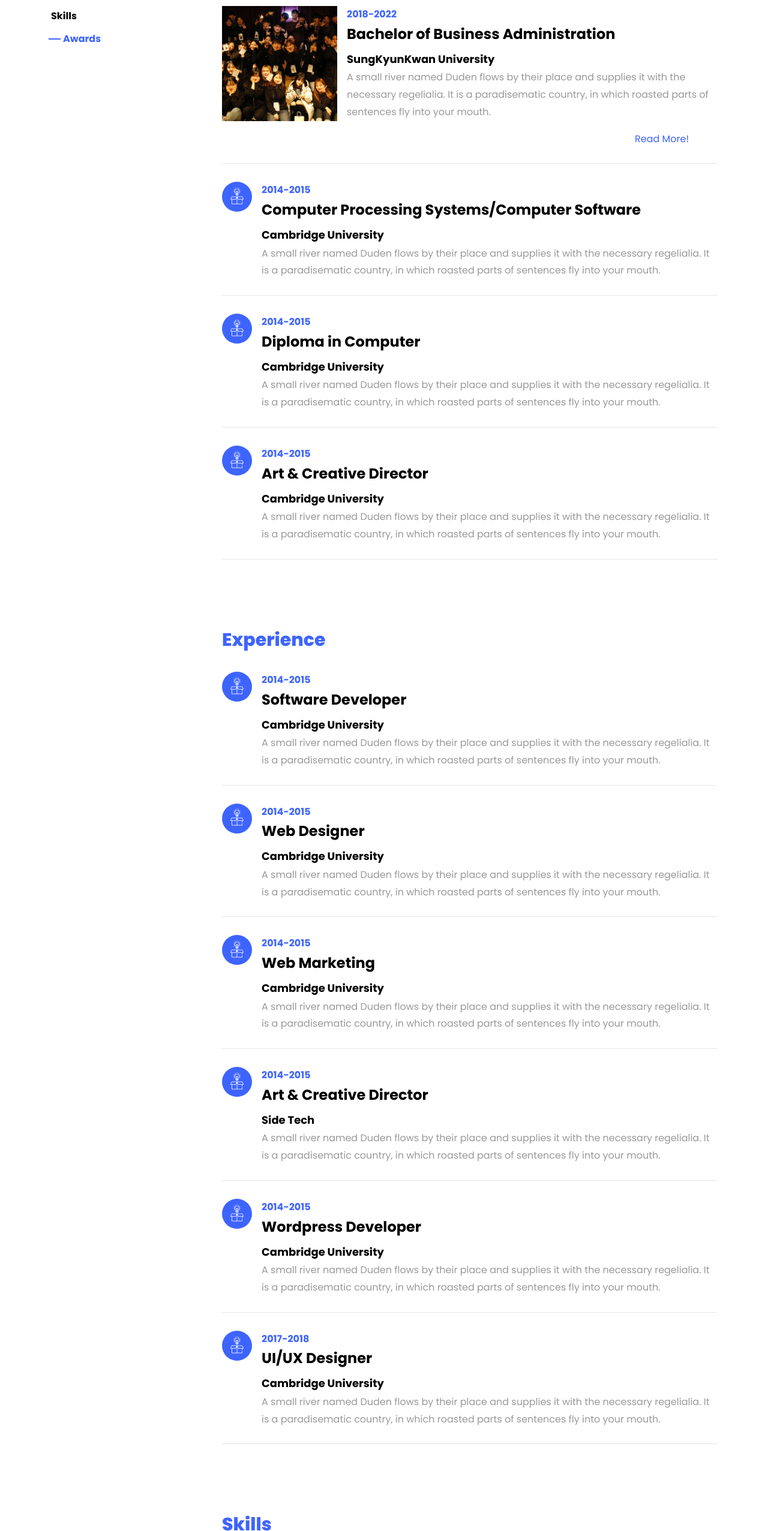
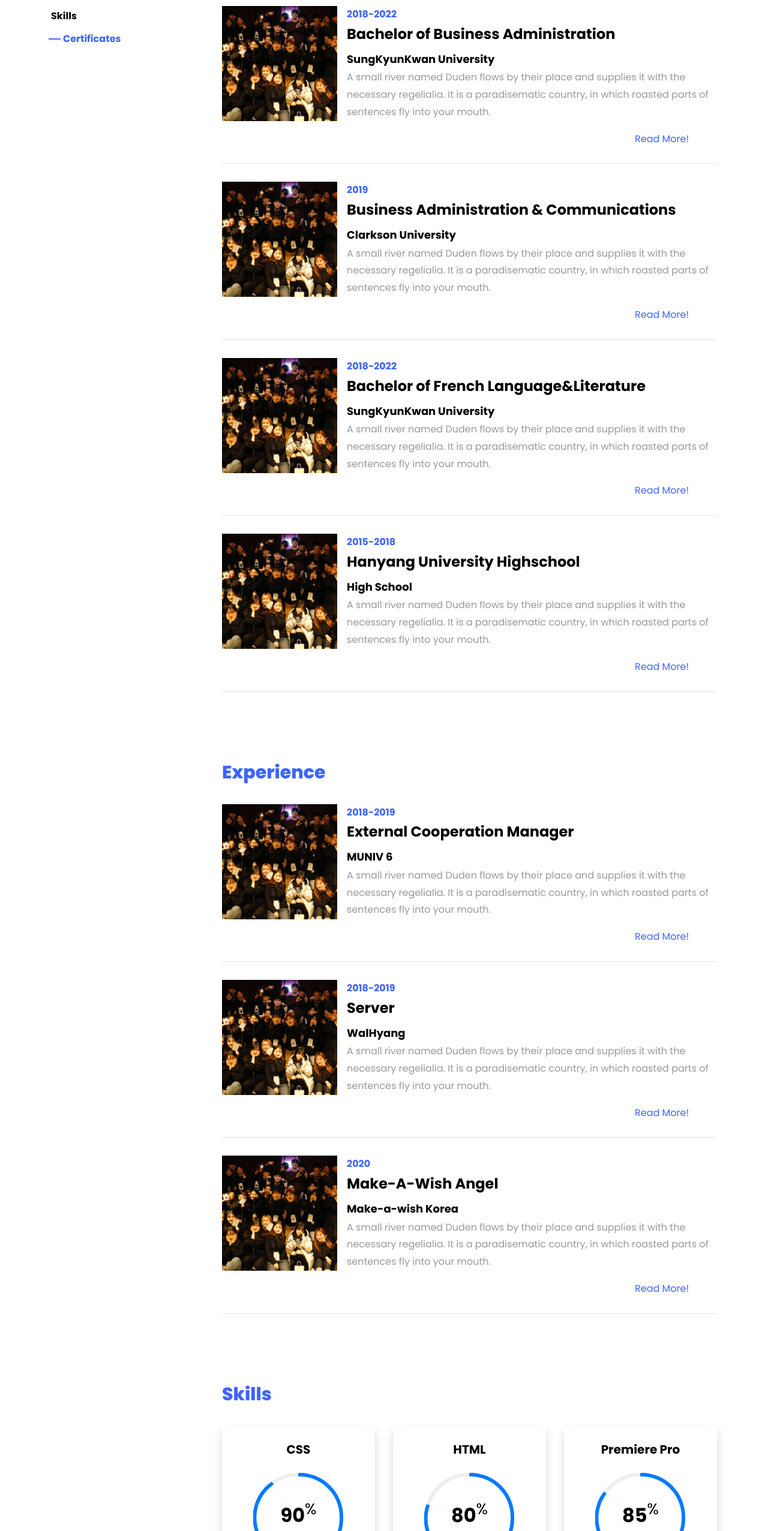
Before and after one commit to jeewon613/finalproject, a plain HTML site: page index.html in a window 1280 px wide. Shown: the part 2341-4894 px from the top of the page at 60% size. Drawn offline with Linux system fonts and the light colour scheme; files whose address does not match are found by name.

Commit message:
resumetemplate

```diff
--- a/index.html
+++ b/index.html
@@ -200,7 +200,7 @@
 					      <li><a href="#page-1">Education</a></li>
 					      <li><a href="#page-2">Experience</a></li>
 					      <li><a href="#page-3">Skills</a></li>
-					      <li><a href="#page-4">Awards</a></li>
+					      <li><a href="#page-4">Certificates</a></li>
 					    </ul>
 					  </nav>
 					</div>
@@ -220,36 +220,39 @@
             		</div>
 	    				</div>
               <div class="resume-wrap d-flex ftco-animate">
-	    					<div class="icon d-flex align-items-center justify-content-center">
-					    		<span class="flaticon-ideas"></span>
+                <div class="img1">
+                  <img class="img11" src="images/muniv1.jpg">
                 </div>
                 <div class="text pl-3">
-		    					<span class="date">2014-2015</span>
-		    					<h2>Computer Processing Systems/Computer Software</h2>
-		    					<span class="position">Cambridge University</span>
+                  <span class="date">2019</span>
+                  <h2>Business Administration & Communications </h2>
+                  <span class="position">Clarkson University</span>
                   <p>A small river named Duden flows by their place and supplies it with the necessary regelialia. It is a paradisematic country, in which roasted parts of sentences fly into your mouth.</p>
+                  <a href="#projects-section" ><p class="readmorebtn">Read More! </p></a>
                 </div>
               </div>
               <div class="resume-wrap d-flex ftco-animate">
-	    					<div class="icon d-flex align-items-center justify-content-center">
-					    		<span class="flaticon-ideas"></span>
+					    	<div class="img1">
+					    		<img class="img11" src="images/muniv1.jpg">
 					    	</div>
 					    	<div class="text pl-3">
-		    					<span class="date">2014-2015</span>
-		    					<h2>Diploma in Computer</h2>
-		    					<span class="position">Cambridge University</span>
+		    					<span class="date">2018-2022</span>
+		    					<h2>Bachelor of French Language&Literature</h2>
+		    					<span class="position">SungKyunKwan University</span>
 		    					<p>A small river named Duden flows by their place and supplies it with the necessary regelialia. It is a paradisematic country, in which roasted parts of sentences fly into your mouth.</p>
+                  <a href="#projects-section" ><p class="readmorebtn">Read More! </p></a>
             		</div>
 	    				</div>
               <div class="resume-wrap d-flex ftco-animate">
-	    					<div class="icon d-flex align-items-center justify-content-center">
-					    		<span class="flaticon-ideas"></span>
+					    	<div class="img1">
+					    		<img class="img11" src="images/muniv1.jpg">
 					    	</div>
 					    	<div class="text pl-3">
-		    					<span class="date">2014-2015</span>
-		    					<h2>Art &amp; Creative Director</h2>
-		    					<span class="position">Cambridge University</span>
+		    					<span class="date">2015-2018</span>
+		    					<h2>Hanyang University Highschool</h2>
+		    					<span class="position">High School</span>
 		    					<p>A small river named Duden flows by their place and supplies it with the necessary regelialia. It is a paradisematic country, in which roasted parts of sentences fly into your mouth.</p>
+                  <a href="#projects-section" ><p class="readmorebtn">Read More! </p></a>
             		</div>
 	    				</div>
 					  </div>
@@ -257,71 +260,43 @@
 					  <div id="page-2" class= "page two">
 					  	<h2 class="heading">Experience</h2>
               <div class="resume-wrap d-flex ftco-animate">
-					    	<div class="icon d-flex align-items-center justify-content-center">
-					    		<span class="flaticon-ideas"></span>
+					    	<div class="img1">
+					    		<img class="img11" src="images/muniv1.jpg">
 					    	</div>
 					    	<div class="text pl-3">
-		    					<span class="date">2014-2015</span>
-		    					<h2>Software Developer</h2>
-		    					<span class="position">Cambridge University</span>
+		    					<span class="date">2018-2019</span>
+		    					<h2>External Cooperation Manager </h2>
+		    					<span class="position">MUNIV 6</span>
 		    					<p>A small river named Duden flows by their place and supplies it with the necessary regelialia. It is a paradisematic country, in which roasted parts of sentences fly into your mouth.</p>
+                  <a href="#projects-section" ><p class="readmorebtn">Read More! </p></a>
             		</div>
 	    				</div>
               <div class="resume-wrap d-flex ftco-animate">
-	    					<div class="icon d-flex align-items-center justify-content-center">
-					    		<span class="flaticon-ideas"></span>
+					    	<div class="img1">
+					    		<img class="img11" src="images/muniv1.jpg">
 					    	</div>
 					    	<div class="text pl-3">
-		    					<span class="date">2014-2015</span>
-		    					<h2>Web Designer</h2>
-		    					<span class="position">Cambridge University</span>
+		    					<span class="date">2018-2019</span>
+		    					<h2>Server</h2>
+		    					<span class="position">WalHyang</span>
 		    					<p>A small river named Duden flows by their place and supplies it with the necessary regelialia. It is a paradisematic country, in which roasted parts of sentences fly into your mouth.</p>
+                  <a href="#projects-section" ><p class="readmorebtn">Read More! </p></a>
             		</div>
 	    				</div>
               <div class="resume-wrap d-flex ftco-animate">
-	    					<div class="icon d-flex align-items-center justify-content-center">
-					    		<span class="flaticon-ideas"></span>
+					    	<div class="img1">
+					    		<img class="img11" src="images/muniv1.jpg">
 					    	</div>
 					    	<div class="text pl-3">
-		    					<span class="date">2014-2015</span>
-		    					<h2>Web Marketing</h2>
-		    					<span class="position">Cambridge University</span>
+		    					<span class="date">2020</span>
+		    					<h2>Make-A-Wish Angel</h2>
+		    					<span class="position">Make-a-wish Korea</span>
 		    					<p>A small river named Duden flows by their place and supplies it with the necessary regelialia. It is a paradisematic country, in which roasted parts of sentences fly into your mouth.</p>
+                  <a href="#projects-section" ><p class="readmorebtn">Read More! </p></a>
             		</div>
 	    				</div>
-	    				<div class="resume-wrap d-flex ftco-animate">
-	    					<div class="icon d-flex align-items-center justify-content-center">
-					    		<span class="flaticon-ideas"></span>
-					    	</div>
-					    	<div class="text pl-3">
-		    					<span class="date">2014-2015</span>
-		    					<h2>Art &amp; Creative Director</h2>
-		    					<span class="position">Side Tech</span>
-		    					<p>A small river named Duden flows by their place and supplies it with the necessary regelialia. It is a paradisematic country, in which roasted parts of sentences fly into your mouth.</p>
-		    				</div>
-	    				</div>
-	    				<div class="resume-wrap d-flex ftco-animate">
-	    					<div class="icon d-flex align-items-center justify-content-center">
-					    		<span class="flaticon-ideas"></span>
-					    	</div>
-					    	<div class="text pl-3">
-		    					<span class="date">2014-2015</span>
-		    					<h2>Wordpress Developer</h2>
-		    					<span class="position">Cambridge University</span>
-		    					<p>A small river named Duden flows by their place and supplies it with the necessary regelialia. It is a paradisematic country, in which roasted parts of sentences fly into your mouth.</p>
-		    				</div>
-	    				</div>
-	    				<div class="resume-wrap d-flex ftco-animate">
-	    					<div class="icon d-flex align-items-center justify-content-center">
-					    		<span class="flaticon-ideas"></span>
-					    	</div>
-					    	<div class="text pl-3">
-		    					<span class="date">2017-2018</span>
-		    					<h2>UI/UX Designer</h2>
-		    					<span class="position">Cambridge University</span>
-		    					<p>A small river named Duden flows by their place and supplies it with the necessary regelialia. It is a paradisematic country, in which roasted parts of sentences fly into your mouth.</p>
-		    				</div>
-	    				</div>
+
+
 					  </div>
 					  <div id="page-3" class= "page three">
 					  	<h2 class="heading">Skills</h2>
@@ -347,10 +322,8 @@
 						        <!-- Demo info -->
 						        <div class="row text-center mt-4">
 						          <div class="col-6 border-right">
-						            <div class="h4 font-weight-bold mb-0">28%</div><span class="small text-gray">Last week</span>
 						          </div>
 						          <div class="col-6">
-						            <div class="h4 font-weight-bold mb-0">60%</div><span class="small text-gray">Last month</span>
 						          </div>
 						        </div>
 						        <!-- END -->
@@ -378,10 +351,8 @@
 						        <!-- Demo info -->
 						        <div class="row text-center mt-4">
 						          <div class="col-6 border-right">
-						            <div class="h4 font-weight-bold mb-0">28%</div><span class="small text-gray">Last week</span>
 						          </div>
 						          <div class="col-6">
-						            <div class="h4 font-weight-bold mb-0">60%</div><span class="small text-gray">Last month</span>
 						          </div>
 						        </div>
 						        <!-- END -->
@@ -390,10 +361,10 @@
 
 						    <div class="col-lg-4 mb-4">
 						      <div class="bg-white rounded-lg shadow p-4">
-						        <h2 class="h5 font-weight-bold text-center mb-4">jQuery</h2>
+						        <h2 class="h5 font-weight-bold text-center mb-4">Premiere Pro</h2>
 
 						        <!-- Progress bar 1 -->
-						        <div class="progress mx-auto" data-value='75'>
+						        <div class="progress mx-auto" data-value='85'>
 						          <span class="progress-left">
                         <span class="progress-bar border-primary"></span>
 						          </span>
@@ -401,7 +372,7 @@
                         <span class="progress-bar border-primary"></span>
 						          </span>
 						          <div class="progress-value w-100 h-100 rounded-circle d-flex align-items-center justify-content-center">
-						            <div class="h2 font-weight-bold">75<sup class="small">%</sup></div>
+						            <div class="h2 font-weight-bold">85<sup class="small">%</sup></div>
 						          </div>
 						        </div>
 						        <!-- END -->
@@ -409,10 +380,8 @@
 						        <!-- Demo info -->
 						        <div class="row text-center mt-4">
 						          <div class="col-6 border-right">
-						            <div class="h4 font-weight-bold mb-0">28%</div><span class="small text-gray">Last week</span>
 						          </div>
 						          <div class="col-6">
-						            <div class="h4 font-weight-bold mb-0">60%</div><span class="small text-gray">Last month</span>
 						          </div>
 						        </div>
 						        <!-- END -->
@@ -425,6 +394,17 @@
 										<h3>Photoshop</h3>
 										<div class="progress">
 										 	<div class="progress-bar color-1" role="progressbar" aria-valuenow="90"
+										  	aria-valuemin="0" aria-valuemax="100" style="width:70%">
+										    <span>70%</span>
+										  	</div>
+										</div>
+									</div>
+								</div>
+								<div class="col-md-6 animate-box">
+									<div class="progress-wrap ftco-animate">
+										<h3>English</h3>
+										<div class="progress">
+										 	<div class="progress-bar color-2" role="progressbar" aria-valuenow="85"
 										  	aria-valuemin="0" aria-valuemax="100" style="width:90%">
 										    <span>90%</span>
 										  	</div>
@@ -433,18 +413,7 @@
 								</div>
 								<div class="col-md-6 animate-box">
 									<div class="progress-wrap ftco-animate">
-										<h3>jQuery</h3>
-										<div class="progress">
-										 	<div class="progress-bar color-2" role="progressbar" aria-valuenow="85"
-										  	aria-valuemin="0" aria-valuemax="100" style="width:85%">
-										    <span>85%</span>
-										  	</div>
-										</div>
-									</div>
-								</div>
-								<div class="col-md-6 animate-box">
-									<div class="progress-wrap ftco-animate">
-										<h3>HTML5</h3>
+										<h3>Korean</h3>
 										<div class="progress">
 										 	<div class="progress-bar color-3" role="progressbar" aria-valuenow="95"
 										  	aria-valuemin="0" aria-valuemax="100" style="width:95%">
@@ -455,18 +424,18 @@
 								</div>
 								<div class="col-md-6 animate-box">
 									<div class="progress-wrap ftco-animate">
-										<h3>CSS3</h3>
+										<h3>After Effects</h3>
 										<div class="progress">
 										 	<div class="progress-bar color-4" role="progressbar" aria-valuenow="90"
-										  	aria-valuemin="0" aria-valuemax="100" style="width:90%">
-										    <span>90%</span>
+										  	aria-valuemin="0" aria-valuemax="100" style="width:65%">
+										    <span>65%</span>
 										  	</div>
 										</div>
 									</div>
 								</div>
 								<div class="col-md-6 animate-box">
 									<div class="progress-wrap ftco-animate">
-										<h3>WordPress</h3>
+										<h3>Word/Excel</h3>
 										<div class="progress">
 										 	<div class="progress-bar color-5" role="progressbar" aria-valuenow="70"
 										  	aria-valuemin="0" aria-valuemax="100" style="width:70%">
@@ -477,11 +446,11 @@
 								</div>
 								<div class="col-md-6 animate-box">
 									<div class="progress-wrap ftco-animate">
-										<h3>SEO</h3>
+										<h3>Illustrater</h3>
 										<div class="progress">
 										 	<div class="progress-bar color-6" role="progressbar" aria-valuenow="80"
-										  	aria-valuemin="0" aria-valuemax="100" style="width:80%">
-										    <span>80%</span>
+										  	aria-valuemin="0" aria-valuemax="100" style="width:60%">
+										    <span>60%</span>
 										  	</div>
 										</div>
 									</div>
@@ -489,49 +458,53 @@
 					  	</div>
 					  </div>
 					  <div id="page-4" class= "page four">
-					    <h2 class="heading">Awards</h2>
+					    <h2 class="heading">Certificates</h2>
               <div class="resume-wrap d-flex ftco-animate">
-					    	<div class="icon d-flex align-items-center justify-content-center">
-					    		<span class="flaticon-ideas"></span>
+					    	<div class="img1">
+					    		<img class="img11" src="images/muniv1.jpg">
 					    	</div>
 					    	<div class="text pl-3">
-		    					<span class="date">2014-2015</span>
-		    					<h2>Top 10 Web Developer</h2>
-		    					<span class="position">Cambridge University</span>
+		    					<span class="date">2020</span>
+		    					<h2>Tofel 105</h2>
+		    					<span class="position">Tofel IBM </span>
 		    					<p>A small river named Duden flows by their place and supplies it with the necessary regelialia. It is a paradisematic country, in which roasted parts of sentences fly into your mouth.</p>
+                  <a href="#projects-section" ><p class="readmorebtn">Read More! </p></a>
             		</div>
 	    				</div>
               <div class="resume-wrap d-flex ftco-animate">
-	    					<div class="icon d-flex align-items-center justify-content-center">
-					    		<span class="flaticon-ideas"></span>
+					    	<div class="img1">
+					    		<img class="img11" src="images/muniv1.jpg">
 					    	</div>
 					    	<div class="text pl-3">
-		    					<span class="date">2014-2015</span>
-		    					<h2>Top 5 LeaderShip Exellence Winner</h2>
-		    					<span class="position">Cambridge University</span>
+		    					<span class="date">2020</span>
+		    					<h2>TOEIC 900</h2>
+		    					<span class="position">English Language</span>
 		    					<p>A small river named Duden flows by their place and supplies it with the necessary regelialia. It is a paradisematic country, in which roasted parts of sentences fly into your mouth.</p>
+                  <a href="#projects-section" ><p class="readmorebtn">Read More! </p></a>
             		</div>
 	    				</div>
               <div class="resume-wrap d-flex ftco-animate">
-	    					<div class="icon d-flex align-items-center justify-content-center">
-					    		<span class="flaticon-ideas"></span>
+					    	<div class="img1">
+					    		<img class="img11" src="images/muniv1.jpg">
 					    	</div>
 					    	<div class="text pl-3">
-		    					<span class="date">2014-2015</span>
-		    					<h2>Top 4 Web Tester</h2>
-		    					<span class="position">Cambridge University</span>
+		    					<span class="date">2020</span>
+		    					<h2>FREE CAMP CODE</h2>
+		    					<span class="position">HTML5/CSS/Jquery</span>
 		    					<p>A small river named Duden flows by their place and supplies it with the necessary regelialia. It is a paradisematic country, in which roasted parts of sentences fly into your mouth.</p>
+                  <a href="#projects-section" ><p class="readmorebtn">Read More! </p></a>
             		</div>
 	    				</div>
               <div class="resume-wrap d-flex ftco-animate">
-	    					<div class="icon d-flex align-items-center justify-content-center">
-					    		<span class="flaticon-ideas"></span>
+					    	<div class="img1">
+					    		<img class="img11" src="images/muniv1.jpg">
 					    	</div>
 					    	<div class="text pl-3">
-		    					<span class="date">2014-2015</span>
-		    					<h2>Art &amp; Creative Director</h2>
-		    					<span class="position">Cambridge University</span>
+		    					<span class="date">2020</span>
+		    					<h2>Silent Language</h2>
+		    					<span class="position">한국수화협회</span>
 		    					<p>A small river named Duden flows by their place and supplies it with the necessary regelialia. It is a paradisematic country, in which roasted parts of sentences fly into your mouth.</p>
+                  <a href="#projects-section" ><p class="readmorebtn">Read More! </p></a>
             		</div>
 	    				</div>
 					  </div>
```
Lines whose indentation alone changed are shown as unchanged.
